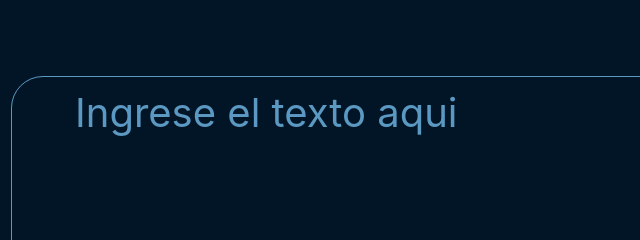
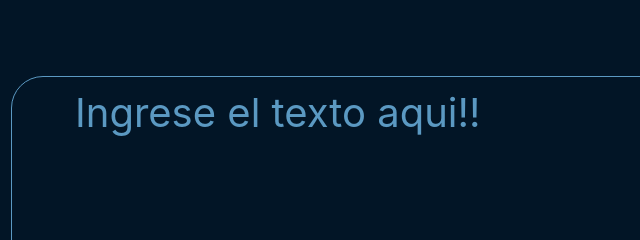
Before and after one commit to ALopezYauri/Encriptador-de-texto, a plain HTML site: page index.html in a window 1280 px wide. Shown: the top 240 px of the page, 117-757 px from the left. Drawn offline with Linux system fonts and the light colour scheme.

Commit message:
modifica el label

```diff
--- a/index.html
+++ b/index.html
@@ -15,7 +15,7 @@
             </div>
             <div class="input__text">
                 <textarea class="area__texto" name="input" id="input" ></textarea>
-                <label class="label" for="input">Ingrese el texto aqui</label>
+                <label class="label" for="input">Ingrese el texto aqui!!</label>
             </div>
             <div class="indicaciones">
                 <img class="icono__indicacion" src="assets/bi_exclamation-circle-fill.png" alt="icono">
```
